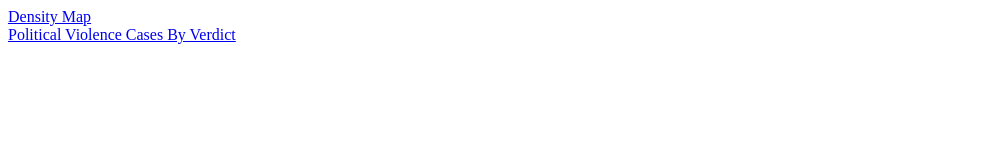
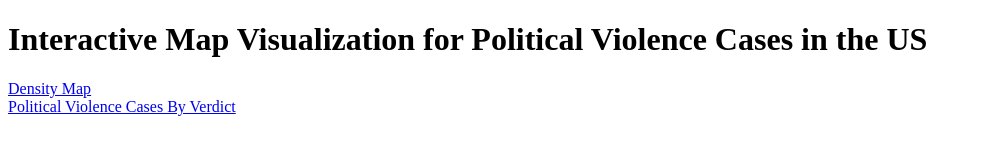
Before and after one commit to jasminepw/INFO371-4G, a plain HTML site: page interactive-visualizations/index.html in a window 1280 px wide. Shown: the whole page, without its empty margins (0-981 px from the left). Drawn offline with Linux system fonts and the light colour scheme.

Commit message:
adding h1

```diff
--- a/interactive-visualizations/index.html
+++ b/interactive-visualizations/index.html
@@ -6,6 +6,7 @@
     <title>4G - Map Visualizations</title>
 </head>
 <body>
+    <h1>Interactive Map Visualization for Political Violence Cases in the US</h1>
     <a href="density_political_violence_cases.html">Density Map</a>
     <br>
     <a href="scatter_political_violence_cases_by_verdict.html">Political Violence Cases By Verdict</a>
```
